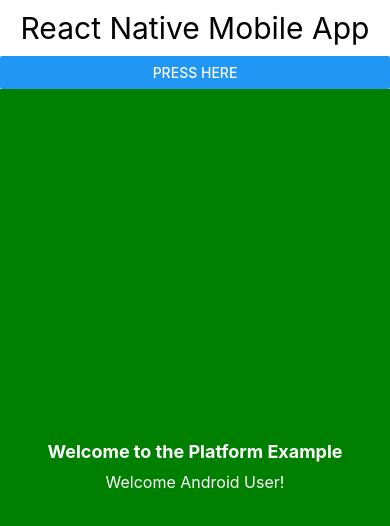
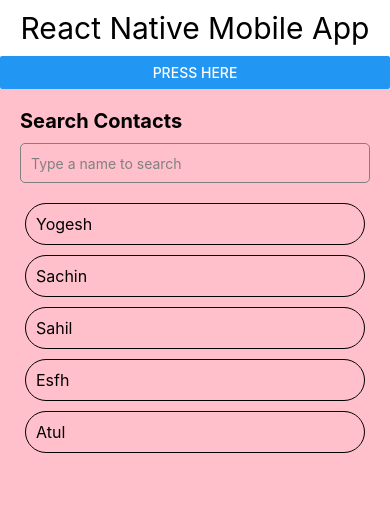
Before and after one commit to 2022BCD0052/learn-to-start-react-native-mobile-app, a React Native app: screen / in a window 390 px wide. Shown: the top 526 px of the page. Built offline with nearby package versions, Linux system fonts and the light colour scheme.

Commit message:
basic react Native Completed

```diff
--- a/App.jsx
+++ b/App.jsx
@@ -24,6 +24,7 @@
 import Put_api from './src/component2/Put_api';
 import Get_Api_List from './src/component2/Get_Api_List';
 import PlatformExample from './src/component2/PlatformExample';
+import Search from './src/component2/Search';
 
 const App = () => {
   return (
@@ -56,7 +57,8 @@
         {/* <Petch_Api /> */}
         {/* <Delet e_Api /> */}
         {/* <Get_Api_List/> */}
-        <PlatformExample/>
+        {/* <PlatformExample/> */}
+        <Search/>
 
       </ScrollView>
     </View>
--- a/package.json
+++ b/package.json
@@ -10,9 +10,12 @@
     "test": "jest"
   },
   "dependencies": {
+    "@react-navigation/native": "^7.0.13",
     "axios": "^1.7.9",
     "react": "18.3.1",
-    "react-native": "0.76.4"
+    "react-native": "0.76.4",
+    "react-native-safe-area-context": "^5.0.0",
+    "react-native-screens": "^4.3.0"
   },
   "devDependencies": {
     "@babel/core": "^7.25.2",
--- /dev/null
+++ b/src/component2/Search.jsx
@@ -0,0 +1,89 @@
+import { View, Text, TextInput, FlatList, StyleSheet } from 'react-native';
+import React, { useState } from 'react';
+
+const Search = () => {
+  const contacts = [
+    { id: 1, name: 'Yogesh' },
+    { id: 2, name: 'Sachin' },
+    { id: 3, name: 'Sahil' },
+    { id: 4, name: 'Esfh' },
+    { id: 5, name: 'Atul' },
+  ];
+
+  const [search, setSearchQuery] = useState('');
+
+  const filteredContacts = contacts.filter((contact) =>
+    contact.name.toLowerCase().includes(search.toLowerCase())
+  );
+
+  const renderItem = ({ item }) => (
+    <View style={Styles.item}>
+      <Text style={Styles.itemText}>{item.name}</Text>
+    </View>
+  );
+
+  return (
+    <View style={Styles.container}>
+      <Text style={Styles.heading}>Search Contacts</Text>
+      <TextInput
+        style={Styles.input}
+        placeholder="Type a name to search"
+        placeholderTextColor="gray"
+        value={search}
+        onChangeText={setSearchQuery}
+      />
+      {filteredContacts.length > 0 ? (
+        <FlatList
+          data={filteredContacts}
+          keyExtractor={(item) => item.id.toString()}
+          renderItem={renderItem}
+          contentContainerStyle={Styles.listContainer}
+        />
+      ) : (
+        <Text style={Styles.noResults}>No contacts found</Text>
+      )}
+    </View>
+  );
+};
+
+export default Search;
+
+const Styles = StyleSheet.create({
+  container: {
+    flex: 1,
+    backgroundColor: 'pink',
+    padding: 20,
+  },
+  heading: {
+    fontSize: 20,
+    fontWeight: 'bold',
+    marginBottom: 10,
+  },
+  input: {
+    height: 40,
+    borderColor: 'gray',
+    borderWidth: 1,
+    borderRadius: 5,
+    paddingHorizontal: 10,
+    marginBottom: 15,
+  },
+  listContainer: {
+    paddingBottom: 20,
+
+  },
+  item: {
+    padding: 10,
+    borderWidth: 1,
+    margin :5,
+    borderRadius :33
+  },
+  itemText: {
+    fontSize: 16,
+  },
+  noResults: {
+    marginTop: 20,
+    fontSize: 16,
+    textAlign: 'center',
+    color: 'red',
+  },
+});
```
Also changed, not shown: 2 other files (tests, documents, lock files or other folders).
